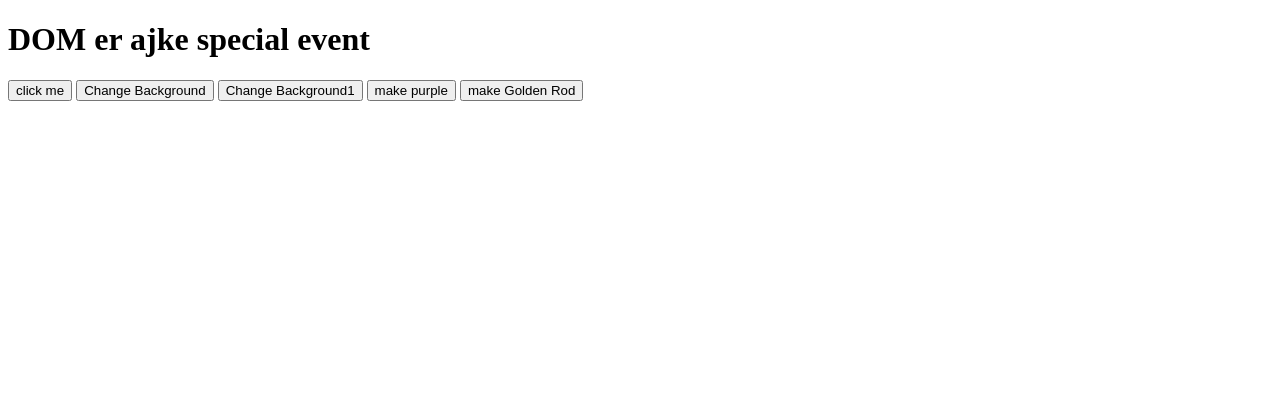
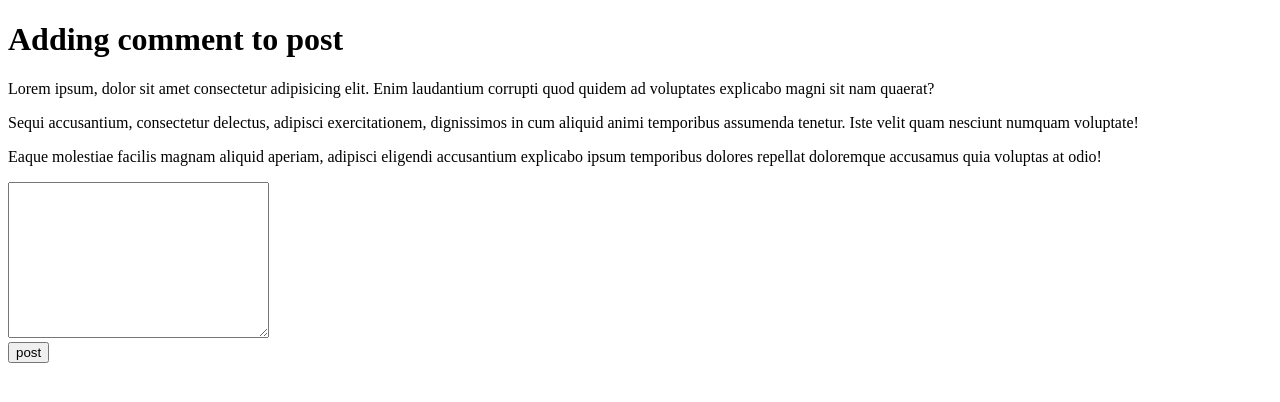
Before and after one commit to KeyaRaniMondal/JavaScript, a plain HTML site: page Event/index.html in a window 1280 px wide. Drawn offline with Linux system fonts and the light colour scheme.

Commit message:
created comment box to post comments

```diff
--- /dev/null
+++ b/Event/comment.js
@@ -0,0 +1,20 @@
+// step 1:
+// add event listner to the post button
+document.getElementById('btn-post').addEventListener('click',function(){
+
+// step 2:
+// get the comment
+const commentBox=document.getElementById('new-comment');
+const newComment=commentBox.value;
+
+// step 3:
+// set the comment inside the comment container
+const commentContainer=document.getElementById('comment-container')
+const p=document.createElement('p');
+p.innerText=newComment;
+commentContainer.appendChild(p)
+
+// step 4:
+// clear the textArea
+commentBox.value=''
+})
--- a/Event/index.html
+++ b/Event/index.html
@@ -6,13 +6,24 @@
     <title>Event</title>
 </head>
 <body>
-    <h1>DOM er ajke special event</h1>
-    <button onclick="console.log(9)">click me</button>
+    <!-- <h1>DOM er ajke special event</h1>
+    <button onclick="console.log(9)">click me</button> -->
     <!-- On button click changes background color -->
-    <button onclick="document.body.style.backgroundColor='pink'">Change Background</button>
+    <!-- <button onclick="document.body.style.backgroundColor='pink'">Change Background</button>
     <button onclick="change()">Change Background1</button>
     <button id="make-purple">make purple</button>
-    <button id="golden-rod">make Golden Rod</button>
-<script src="event.js"></script>
+    <button id="golden-rod">make Golden Rod</button> -->
+    <h1>Adding comment to post</h1>
+    <div id="comment-container">
+        <p>Lorem ipsum, dolor sit amet consectetur adipisicing elit. Enim laudantium corrupti quod quidem ad voluptates explicabo magni sit nam quaerat?</p>
+        <p>Sequi accusantium, consectetur delectus, adipisci exercitationem, dignissimos in cum aliquid animi temporibus assumenda tenetur. Iste velit quam nesciunt numquam voluptate!</p>
+        <p>Eaque molestiae facilis magnam aliquid aperiam, adipisci eligendi accusantium explicabo ipsum temporibus dolores repellat doloremque accusamus quia voluptas at odio!</p>
+    </div>
+    <div>
+        <textarea name="" id="new-comment" cols="30" rows="10"></textarea><br>
+        <button id="btn-post">post</button>
+    </div>
+<!-- <script src="event.js"></script> -->
+<script src="comment.js"></script>
 </body>
 </html>
```
